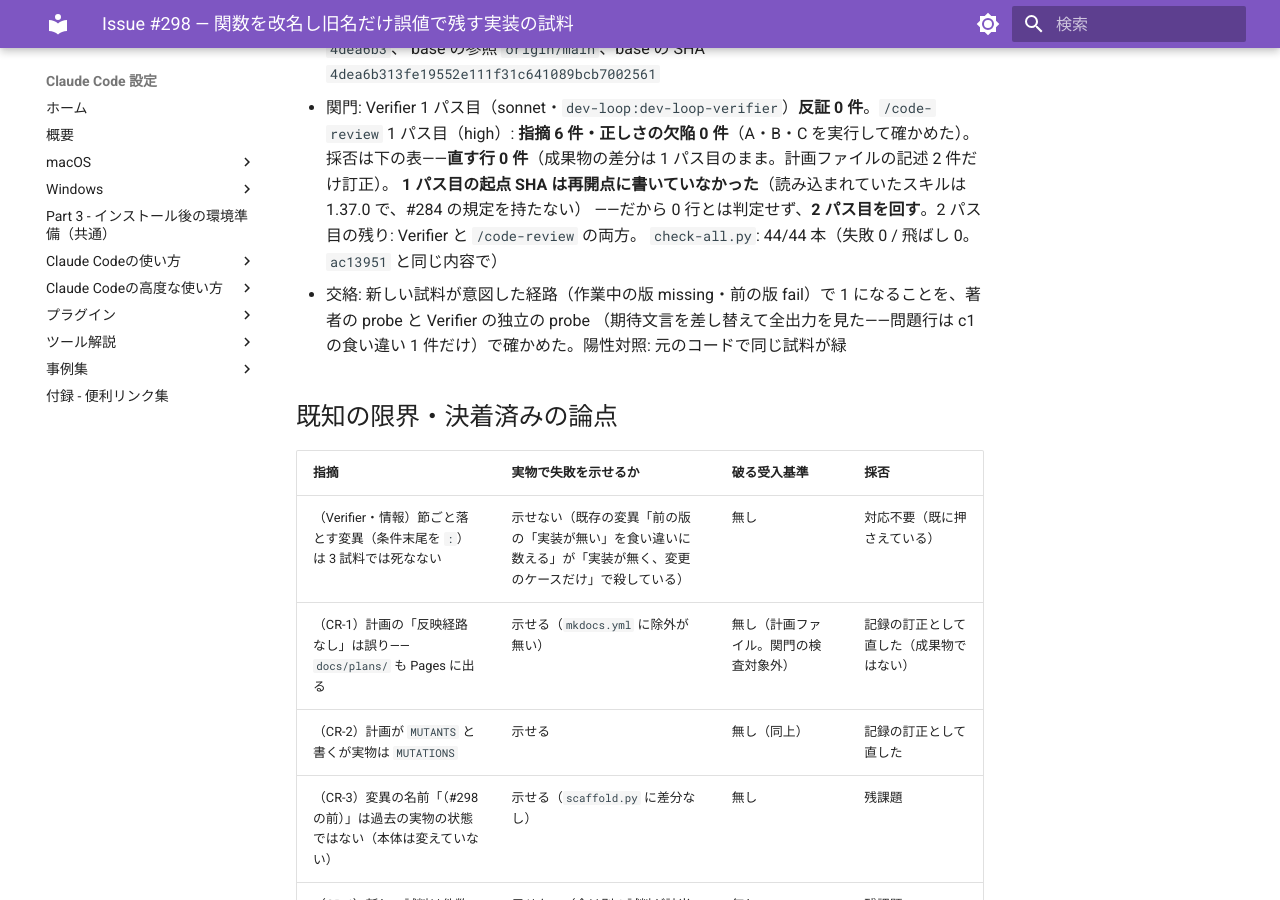
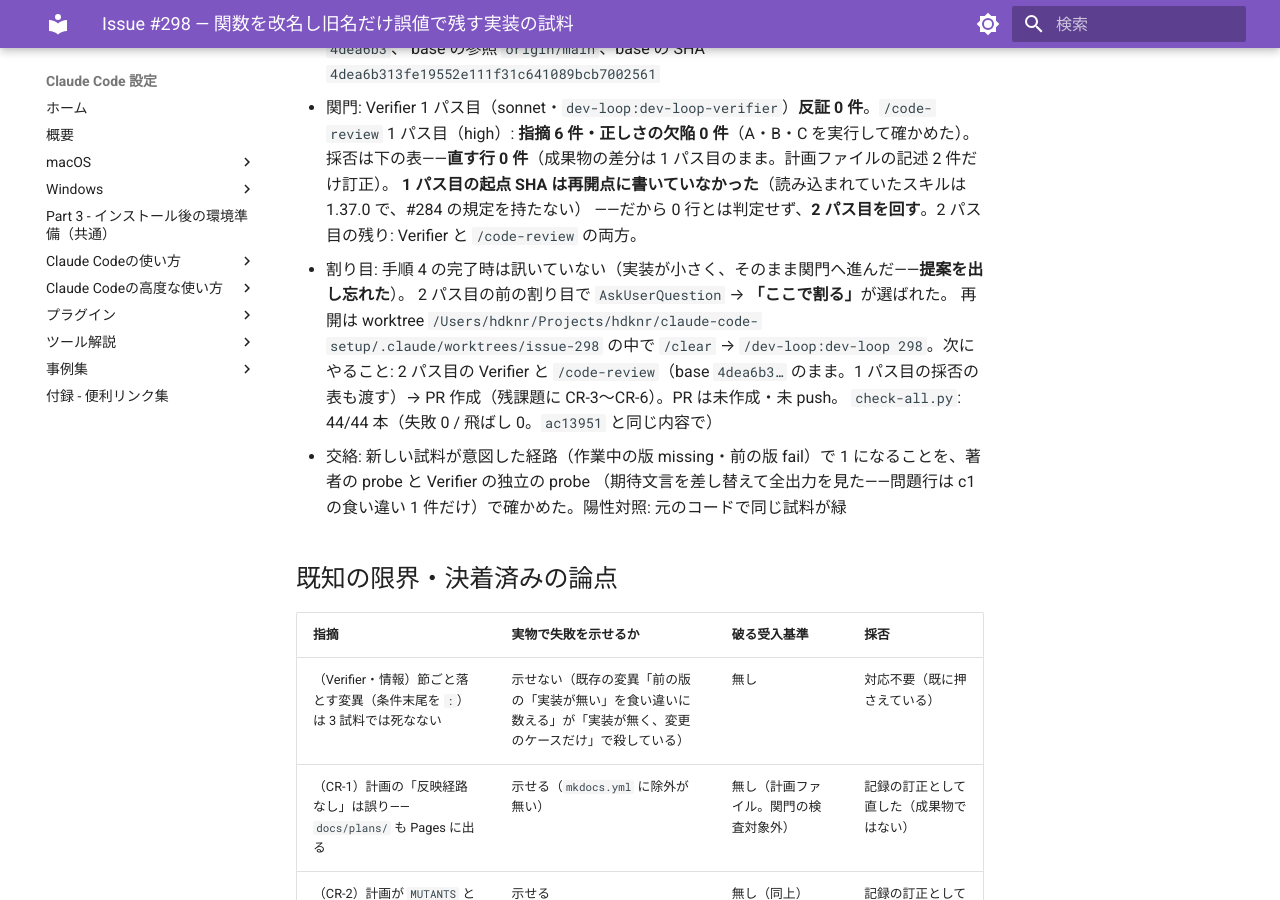
Before and after one commit to hdknr/claude-code-setup, an MkDocs documentation site: the page built from docs/plans/issue-298.md, in a window 1280 px wide and 900 px high, scrolled down 1700 px. Built offline with MkDocs 1.6.1 and Material for MkDocs 9.7.7, drawn with Linux system fonts in a browser that asks for light colours.

Commit message:
docs(plans): #298 の再開点（2 パス目の前で割る）を記録する
Co-Authored-By: Claude Opus 5.5 <noreply@anthropic.com>

```diff
--- a/docs/plans/issue-298.md
+++ b/docs/plans/issue-298.md
@@ -46,6 +46,11 @@ push ごとにデプロイする）。プラグインカタログには載らな
   採否は下の表——**直す行 0 件**（成果物の差分は 1 パス目のまま。計画ファイルの記述 2 件だけ訂正）。
   **1 パス目の起点 SHA は再開点に書いていなかった**（読み込まれていたスキルは 1.37.0 で、#284 の規定を持たない）
   ——だから 0 行とは判定せず、**2 パス目を回す**。2 パス目の残り: Verifier と `/code-review` の両方。
+- 割り目: 手順 4 の完了時は訊いていない（実装が小さく、そのまま関門へ進んだ——**提案を出し忘れた**）。
+  2 パス目の前の割り目で `AskUserQuestion` → **「ここで割る」**が選ばれた。
+  再開は worktree `/Users/hdknr/Projects/hdknr/claude-code-setup/.claude/worktrees/issue-298` の中で `/clear` →
+  `/dev-loop:dev-loop 298`。次にやること: 2 パス目の Verifier と `/code-review`（base `4dea6b3…` のまま。1 パス目の採否の表も渡す）→
+  PR 作成（残課題に CR-3〜CR-6）。PR は未作成・未 push。
   `check-all.py`: 44/44 本（失敗 0 / 飛ばし 0。`ac13951` と同じ内容で）
 - 交絡: 新しい試料が意図した経路（作業中の版 missing・前の版 fail）で 1 になることを、著者の probe と Verifier の独立の probe
   （期待文言を差し替えて全出力を見た——問題行は c1 の食い違い 1 件だけ）で確かめた。陽性対照: 元のコードで同じ試料が緑
```
